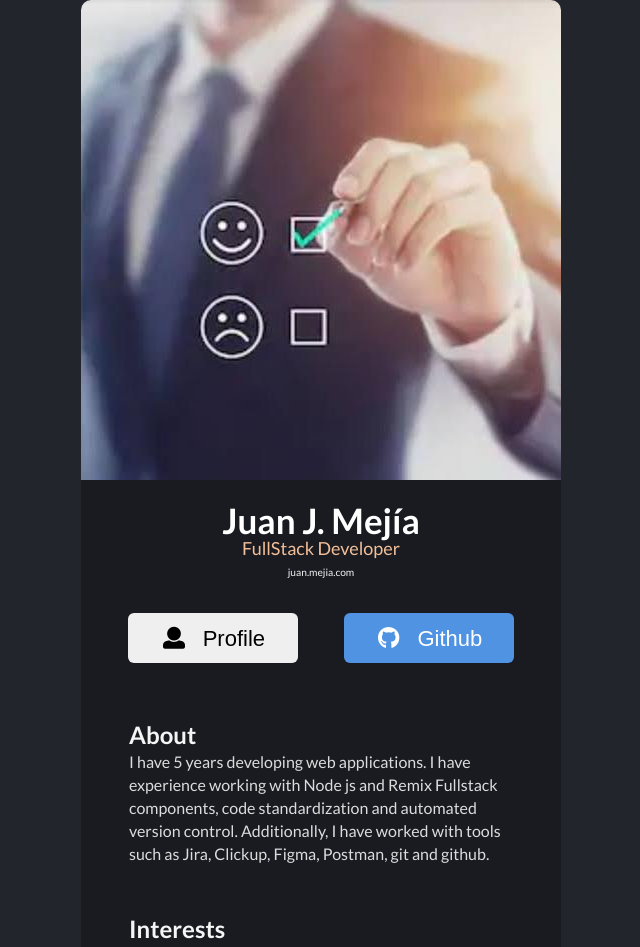
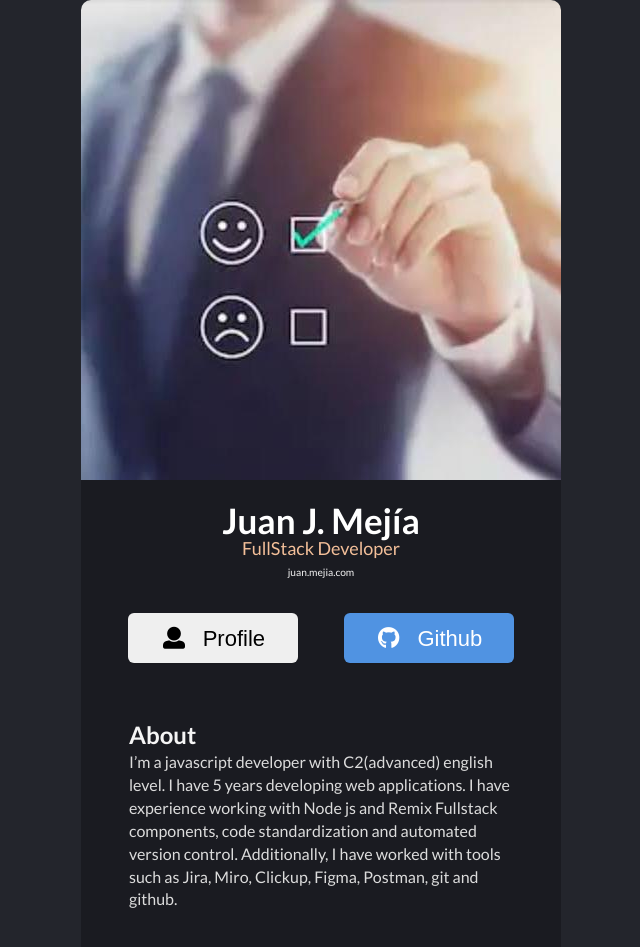
Before and after one commit to imevasoldi/Digital-card, a React (Vite) app: page / in a window 1280 px wide. Shown: the top 947 px of the page, without its empty margins (319-959 px from the left). Built offline with nearby package versions, Linux system fonts and the light colour scheme.

Commit message:
C2 english level

```diff
--- a/src/Components/About.jsx
+++ b/src/Components/About.jsx
@@ -1,10 +1,11 @@
 export default function About(){
     return <div className="about--">
         <h2 style={{margin: "0", color: "#F5F5F5"}}>About</h2>
-        <p style={{color: "#DCDCDC"}}>I have 5 years developing web applications. I have experience working with
-Node js and Remix Fullstack components, code standardization and
-automated version control. Additionally, I have worked with tools such as Jira,
-Clickup, Figma, Postman, git and github.
+        <p style={{color: "#DCDCDC"}}>I’m a javascript developer with C2(advanced) english level. I have 5 years
+developing web applications. I have experience working with Node js and Remix
+Fullstack components, code standardization and automated version control.
+Additionally, I have worked with tools such as Jira, Miro, Clickup, Figma,
+Postman, git and github.
         </p>
     </div>
 }
```
